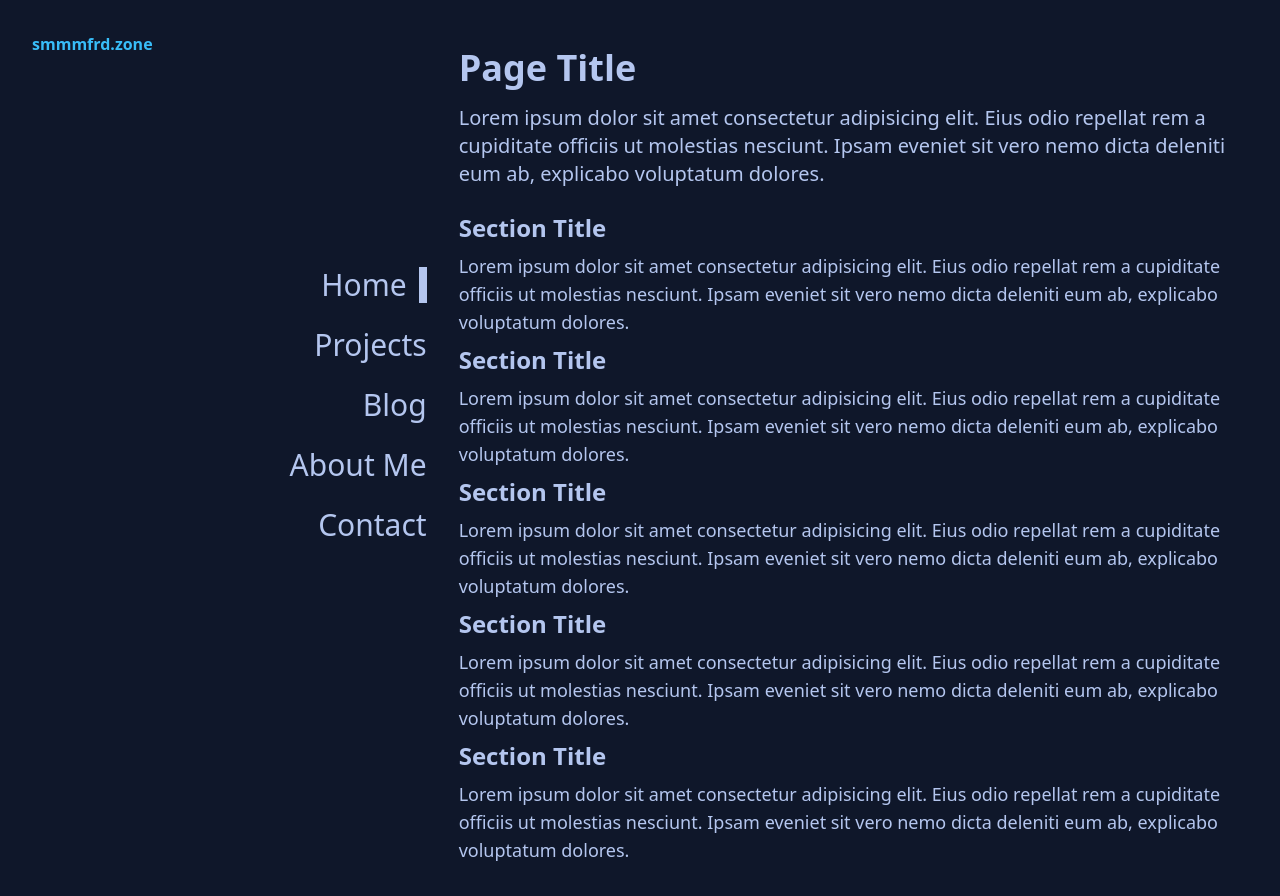
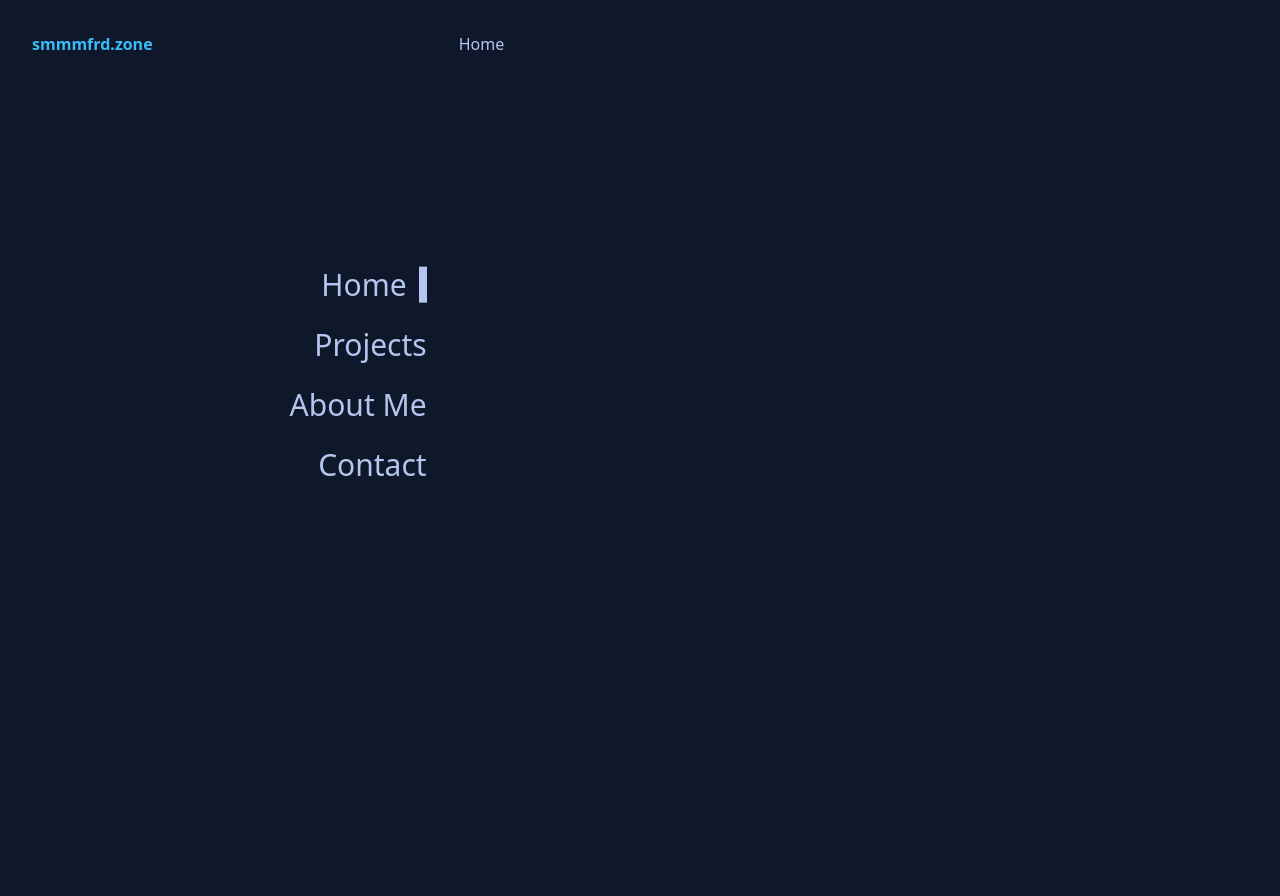
Before and after one commit to smmmfrd/smmmfrd-site, a React (Vite) app: page / in a window 1280 px wide. After the commit the page ends 800 px from the top, so only its background shows below. Built offline with nearby package versions, Linux system fonts and the light colour scheme.

Commit message:
Main Pages

```diff
--- a/components/Navbar.jsx
+++ b/components/Navbar.jsx
@@ -35,9 +35,8 @@ export default function Navbar() {
 					sm:sticky sm:top-1/3 sm:justify-center`}>
 					<NavButton title={"Home"} dest={"/"}/>
 					<NavButton title={"Projects"} dest={"/projects"}/>
-					<li>Blog</li>
-					<li>About Me</li>
-					<li>Contact</li>
+					<NavButton title={"About Me"} dest={"/about"}/>
+					<NavButton title={"Contact"} dest={"/contact"}/>
 				</ul>
 			</nav>
 			<main className={`h-full mt-8 flex flex-col sm:justify-center sm:mt-0
--- a/src/App.jsx
+++ b/src/App.jsx
@@ -1,14 +1,19 @@
 import { createBrowserRouter, createRoutesFromElements, Route, RouterProvider } from "react-router-dom";
 
 import Navbar from "../components/Navbar";
+import About from "./pages/About";
+import Contact from "./pages/Contact";
 import Home from "./pages/Home";
+import Project from "./pages/Projects";
 
 export default function App() {
 
 	const router = createBrowserRouter(createRoutesFromElements(
 		<Route element={<Navbar />}>
 			<Route path="/" element={<Home />} />
-			<Route path="/projects" element={<Home />} />
+			<Route path="/projects" element={<Project />} />
+			<Route path="/about" element={<About />} />
+			<Route path="/contact" element={<Contact />} />
 		</Route>
 	));
 
--- /dev/null
+++ b/src/pages/About.jsx
@@ -0,0 +1,5 @@
+export default function About() {
+	return (
+		<p>About</p>
+	)
+}
--- /dev/null
+++ b/src/pages/Contact.jsx
@@ -0,0 +1,5 @@
+export default function Contact() {
+	return (
+		<p>Contact</p>
+	)
+}
--- a/src/pages/Home.jsx
+++ b/src/pages/Home.jsx
@@ -1,23 +1,7 @@
 export default function Home() {
 	return (
 		<>
-			<h2 className="text-4xl font-bold my-4">Page Title</h2>
-				<p className="text-xl mb-4">Lorem ipsum dolor sit amet consectetur adipisicing elit. Eius odio repellat rem a cupiditate officiis ut molestias nesciunt. Ipsam eveniet sit vero nemo dicta deleniti eum ab, explicabo voluptatum dolores.</p>
-
-				<h3 className="text-2xl font-bold my-2">Section Title</h3>
-				<p className="text-lg">Lorem ipsum dolor sit amet consectetur adipisicing elit. Eius odio repellat rem a cupiditate officiis ut molestias nesciunt. Ipsam eveniet sit vero nemo dicta deleniti eum ab, explicabo voluptatum dolores.</p>
-
-				<h3 className="text-2xl font-bold my-2">Section Title</h3>
-				<p className="text-lg">Lorem ipsum dolor sit amet consectetur adipisicing elit. Eius odio repellat rem a cupiditate officiis ut molestias nesciunt. Ipsam eveniet sit vero nemo dicta deleniti eum ab, explicabo voluptatum dolores.</p>
-
-				<h3 className="text-2xl font-bold my-2">Section Title</h3>
-				<p className="text-lg">Lorem ipsum dolor sit amet consectetur adipisicing elit. Eius odio repellat rem a cupiditate officiis ut molestias nesciunt. Ipsam eveniet sit vero nemo dicta deleniti eum ab, explicabo voluptatum dolores.</p>
-
-				<h3 className="text-2xl font-bold my-2">Section Title</h3>
-				<p className="text-lg">Lorem ipsum dolor sit amet consectetur adipisicing elit. Eius odio repellat rem a cupiditate officiis ut molestias nesciunt. Ipsam eveniet sit vero nemo dicta deleniti eum ab, explicabo voluptatum dolores.</p>
-
-				<h3 className="text-2xl font-bold my-2">Section Title</h3>
-				<p className="text-lg">Lorem ipsum dolor sit amet consectetur adipisicing elit. Eius odio repellat rem a cupiditate officiis ut molestias nesciunt. Ipsam eveniet sit vero nemo dicta deleniti eum ab, explicabo voluptatum dolores.</p>
+			<p>Home</p>
 		</>
 	)
 }
--- /dev/null
+++ b/src/pages/Projects.jsx
@@ -0,0 +1,23 @@
+export default function Project() {
+	return (
+		<>
+			<h2 className="text-4xl font-bold my-4">Page Title</h2>
+				<p className="text-xl mb-4">Lorem ipsum dolor sit amet consectetur adipisicing elit. Eius odio repellat rem a cupiditate officiis ut molestias nesciunt. Ipsam eveniet sit vero nemo dicta deleniti eum ab, explicabo voluptatum dolores.</p>
+
+				<h3 className="text-2xl font-bold my-2">Section Title</h3>
+				<p className="text-lg">Lorem ipsum dolor sit amet consectetur adipisicing elit. Eius odio repellat rem a cupiditate officiis ut molestias nesciunt. Ipsam eveniet sit vero nemo dicta deleniti eum ab, explicabo voluptatum dolores.</p>
+
+				<h3 className="text-2xl font-bold my-2">Section Title</h3>
+				<p className="text-lg">Lorem ipsum dolor sit amet consectetur adipisicing elit. Eius odio repellat rem a cupiditate officiis ut molestias nesciunt. Ipsam eveniet sit vero nemo dicta deleniti eum ab, explicabo voluptatum dolores.</p>
+
+				<h3 className="text-2xl font-bold my-2">Section Title</h3>
+				<p className="text-lg">Lorem ipsum dolor sit amet consectetur adipisicing elit. Eius odio repellat rem a cupiditate officiis ut molestias nesciunt. Ipsam eveniet sit vero nemo dicta deleniti eum ab, explicabo voluptatum dolores.</p>
+
+				<h3 className="text-2xl font-bold my-2">Section Title</h3>
+				<p className="text-lg">Lorem ipsum dolor sit amet consectetur adipisicing elit. Eius odio repellat rem a cupiditate officiis ut molestias nesciunt. Ipsam eveniet sit vero nemo dicta deleniti eum ab, explicabo voluptatum dolores.</p>
+
+				<h3 className="text-2xl font-bold my-2">Section Title</h3>
+				<p className="text-lg">Lorem ipsum dolor sit amet consectetur adipisicing elit. Eius odio repellat rem a cupiditate officiis ut molestias nesciunt. Ipsam eveniet sit vero nemo dicta deleniti eum ab, explicabo voluptatum dolores.</p>
+		</>
+	)
+}
```
